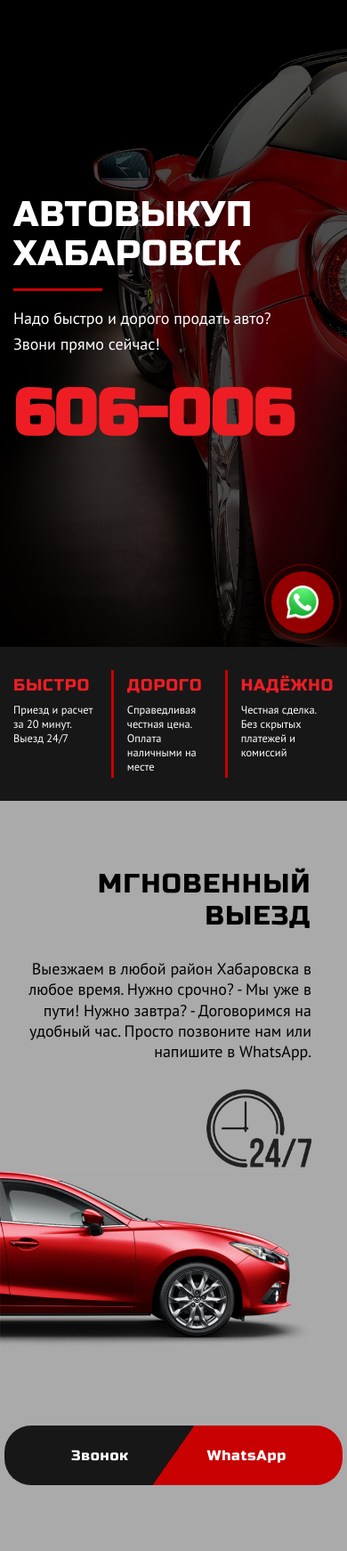
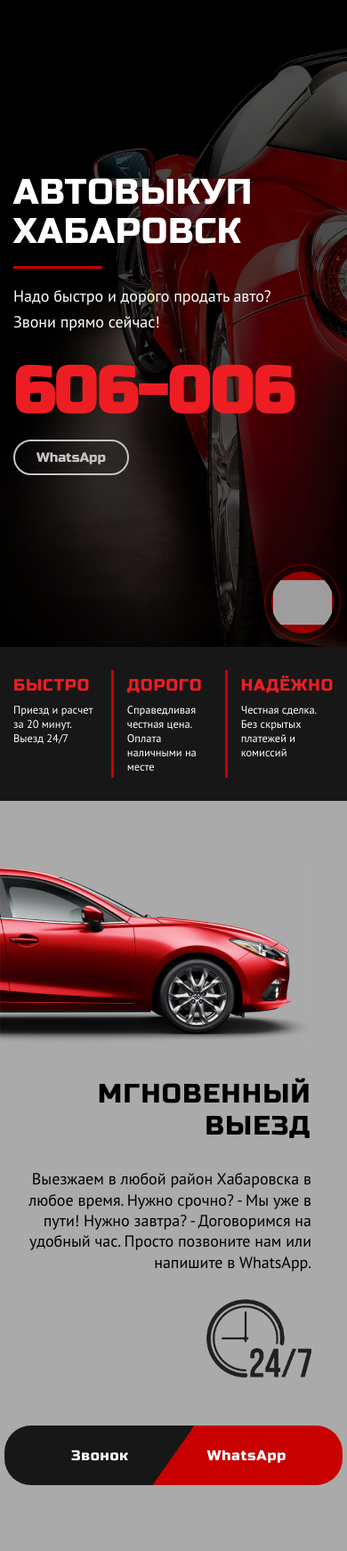
Before and after one commit to Arbusx/arbusx.github.io, a PHP site: page / in a window 390 px wide. Shown: the part 117-1860 px from the top of the page at 89% size. Run offline with PHP 8.4, Linux system fonts and the light colour scheme; grey boxes are pictures that could not be loaded.

Commit message:
Add files via upload

```diff
--- a/css/media.css
+++ b/css/media.css
@@ -212,6 +212,9 @@
   .c1 span a {
     font-size: 72px;
   }
+  .c1 .wa {
+    display: block;
+  }
 
   .c2 .container {
     padding: 8vw 0px;
@@ -242,6 +245,9 @@
   .c3 .left {
     max-width: 400px;
     padding: 0px 40px 0px 20px;
+    -webkit-box-ordinal-group: 2;
+        -ms-flex-order: 1;
+            order: 1;
   }
   .c3 .right img {
     width: calc(330px + (600 - 330) * ((100vw - 360px) / (767 - 360)));
@@ -377,7 +383,7 @@
     height: 70px;
   }
   .pulse .img {
-    background-size: 36px;
+    background-size: 66px;
   }
 }
 @media (max-width: 360px) {
--- a/css/style.css
+++ b/css/style.css
@@ -417,6 +417,7 @@ header .whatsapp:hover span {
 }
 .c1 .container {
   height: 566px;
+  min-height: 380px;
   display: -webkit-box;
   display: -ms-flexbox;
   display: flex;
@@ -465,6 +466,29 @@ header .whatsapp:hover span {
   font-size: 82px;
   color: #ee1d24;
   text-decoration: none;
+}
+.c1 .wa {
+  display: none;
+  margin-top: 10px;
+}
+.c1 .whatsapp {
+  display: inline-block;
+  padding: 9px 24px;
+  border: 2px solid;
+  border-radius: 25px;
+  border-color: #c4c4c4;
+  text-decoration: none;
+  -webkit-user-select: none;
+     -moz-user-select: none;
+      -ms-user-select: none;
+          user-select: none;
+}
+.c1 .whatsapp span {
+  display: inline;
+  padding-top: 0px;
+  font-size: 15px;
+  color: #c4c4c4;
+  font-family: "Russo One", "Helvetica", sans-serif;
 }
 
 /***
@@ -587,6 +611,7 @@ header .whatsapp:hover span {
 }
 .c3 .right {
   margin-right: auto;
+  margin-bottom: 30px;
 }
 .c3 .right img {
   display: block;
@@ -595,6 +620,9 @@ header .whatsapp:hover span {
      -moz-user-select: none;
       -ms-user-select: none;
           user-select: none;
+}
+.c3 .call_wa {
+  margin-top: 50px;
 }
 .c3 .call_wa > div {
   display: -webkit-box;
@@ -629,9 +657,6 @@ header .whatsapp:hover span {
   transition: background 0.1s ease, color 0.1s ease, -webkit-filter 0.1s ease;
   transition: background 0.1s ease, color 0.1s ease, filter 0.1s ease;
   transition: background 0.1s ease, color 0.1s ease, filter 0.1s ease, -webkit-filter 0.1s ease;
-}
-.c3 .call_wa {
-  margin-top: 80px;
 }
 .c3 .call {
   cursor: pointer;
@@ -1149,8 +1174,8 @@ footer .partners img {
   height: 100%;
   border-radius: 50%;
   background: rgba(200, 0, 0, 0.7);
-  background-image: url(/img/whatsapp.png);
-  background-size: 44px;
+  background-image: url(/img/phone_pulse.svg);
+  background-size: 80px;
   background-position: 50%;
   background-repeat: no-repeat;
   -webkit-box-sizing: border-box;
--- a/index.html
+++ b/index.html
@@ -67,6 +67,7 @@
 					<h1>Автовыкуп хабаровск</h1>
 					<p>Надо быстро и дорого продать авто? <br>Звони прямо сейчас!</p>
 					<span><a href="tel:+74212606006" class="phone_link">606-006</a></span>
+					<div class="wa"><a href="https://api.whatsapp.com/send?phone=79622206006" target="_BLANK" class="whatsapp"><span>WhatsApp</span></a></div>
 				</div>
 			</div>
 		</div>
--- a/sass/media.sass
+++ b/sass/media.sass
@@ -185,6 +185,8 @@
 			padding-top: 20px
 			a
 				font-size: 72px
+		.wa
+			display: block
 
 	.c2
 		.container
@@ -210,6 +212,7 @@
 		.left
 			max-width: 400px
 			padding: 0px 40px 0px 20px
+			order: 1
 		.right img
 			width: calc(330px + (600 - 330) * ((100vw - 360px) / (767 - 360)))
 		.call_wa
@@ -312,7 +315,7 @@
 		width: 70px
 		height: 70px
 		.img
-			background-size: 36px
+			background-size: 66px
 
 
 @media (max-width: 360px)
--- a/sass/style.sass
+++ b/sass/style.sass
@@ -200,6 +200,7 @@ header
 		background: rgba(0,0,0,0.4)
 	.container
 		height: 566px
+		min-height: 380px
 		display: flex
 		align-items: center
 	.block
@@ -238,7 +239,23 @@ header
 			font-size: 82px
 			color: $color_red
 			text-decoration: none
-
+	.wa
+		display: none
+		margin-top: 10px
+	.whatsapp
+		display: inline-block
+		padding: 9px 24px
+		border: 2px solid
+		border-radius: 25px
+		border-color: #c4c4c4
+		text-decoration: none
+		user-select: none
+		span
+			display: inline
+			padding-top: 0px
+			font-size: 15px
+			color: #c4c4c4
+			font-family: $font_ro
 
 
 
@@ -332,11 +349,13 @@ header
 			user-select: none
 	.right
 		margin-right: auto
+		margin-bottom: 30px
 		img
 			display: block
 			height: 340px
 			user-select: none
 	.call_wa
+		margin-top: 50px
 		>div
 			display: flex
 			flex-wrap: nowrap
@@ -361,8 +380,6 @@ header
 		color: #fff
 		text-decoration: none
 		@include trs
-	.call_wa
-		margin-top: 80px
 	.call
 		cursor: pointer
 
@@ -760,8 +777,8 @@ footer
 		height: 100%
 		border-radius: 50%
 		background: rgba(200, 0, 0, 0.7)
-		background-image: url(/img/whatsapp.png)
-		background-size: 44px
+		background-image: url(/img/phone_pulse.svg)
+		background-size: 80px
 		background-position: 50%
 		background-repeat: no-repeat
 		box-sizing: border-box
```
Also changed, not shown: 2 other files.
